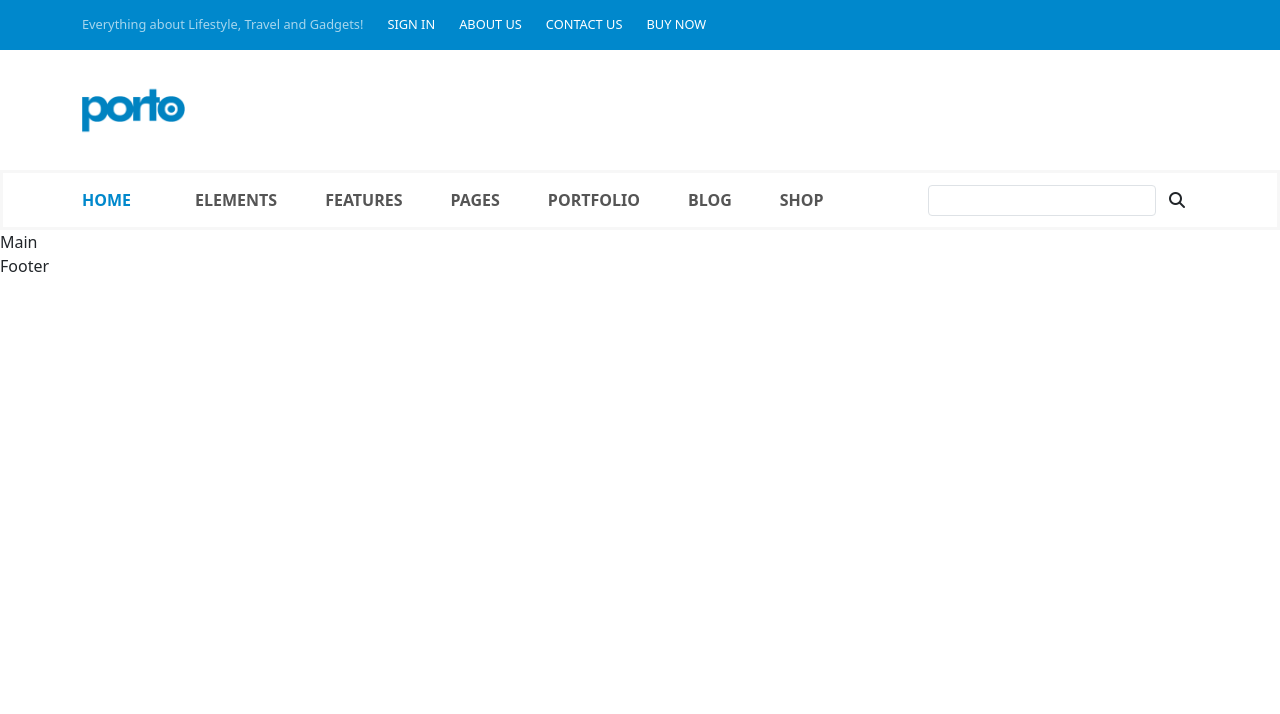
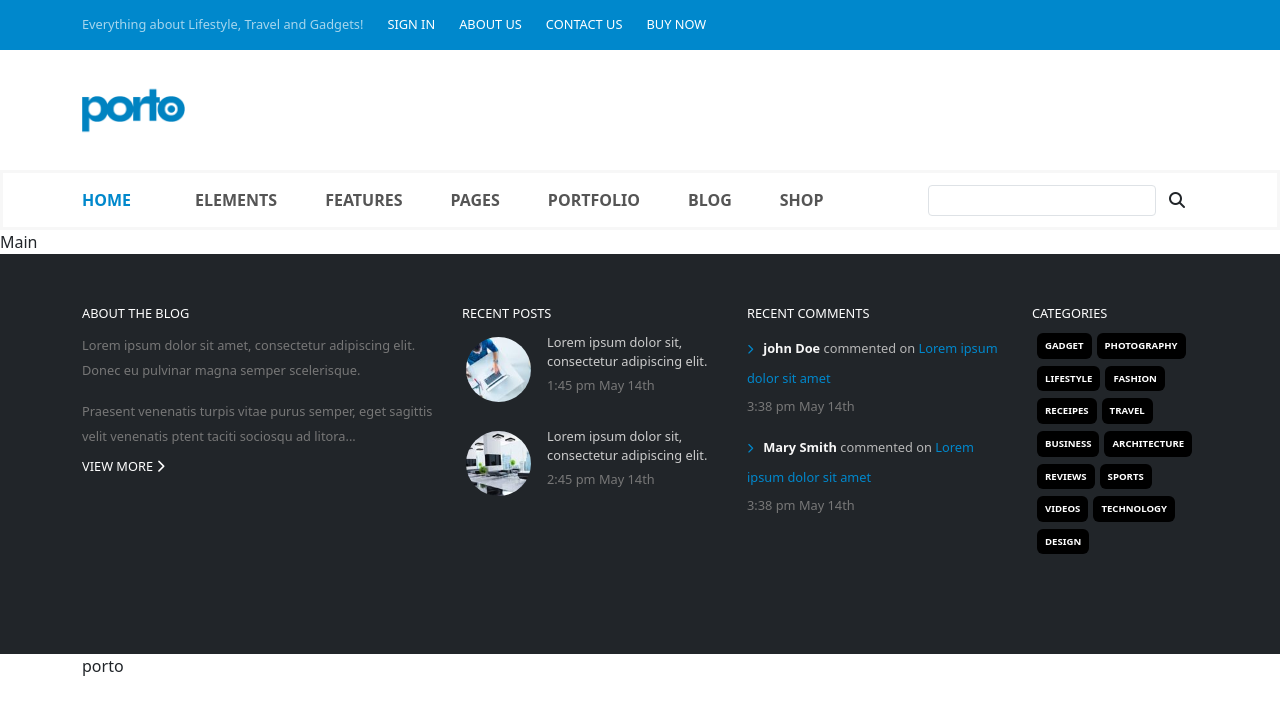
Before and after one commit to giorgia-rondinelli/proj-html-vuejs, a Vue app: page / in a window 1280 px wide. Shown: the top 714 px of the page. Built offline with nearby package versions, Linux system fonts and the light colour scheme.

Commit message:
[add] footer top

```diff
--- a/src/assets/scss/partials/variables.scss
+++ b/src/assets/scss/partials/variables.scss
@@ -5,7 +5,7 @@ $black:#212529;
 
 $bg-lightgrey:#d6d6d6;
 $bg-dark-blue:#0074ad;
-$bg-darkgrey:#404040;
+$bg-dark-grey:#404040;
 
 
 $bg-darktrasparent:#212529cc;
--- a/src/components/Footer.vue
+++ b/src/components/Footer.vue
@@ -3,6 +3,40 @@
 export default {
   data(){
     return{
+      footer:{
+        info1:'Lorem ipsum dolor sit amet, consectetur adipiscing elit. Donec eu pulvinar magna semper scelerisque.',
+        info2:'Praesent venenatis turpis vitae purus semper, eget sagittis velit venenatis ptent taciti sociosqu ad litora...',
+        posts:[
+          {
+            name:'Lorem ipsum dolor sit, consectetur adipiscing elit.',
+            date:'1:45 pm May 14th',
+            img:'/public/img/our-office-4-square.jpg'
+          },
+          {
+            name:'Lorem ipsum dolor sit, consectetur adipiscing elit.',
+            date:'2:45 pm May 14th',
+            img:'/public/img/our-office-5-square.jpg'
+          }
+        ],
+        comments:[
+          {
+            name:'john Doe',
+            postName:'Lorem ipsum dolor sit amet',
+            date:'3:38 pm May 14th'
+
+
+          },
+          {
+            name:'Mary Smith ',
+            postName:'Lorem ipsum dolor sit amet',
+            date:'3:38 pm May 14th'
+
+
+          },
+        ],
+        categories:['gadget','photography','lifestyle','fashion','receipes','travel','business','architecture','reviews','sports','videos','technology','design']
+
+      }
 
     }
   }
@@ -10,11 +44,128 @@ export default {
 </script>
 
 <template>
-  <div>Footer</div>
+  <footer >
+    <div class="footer-top">
+      <div class="container">
+        <div class="row">
+          <div class="col-4">
+            <div class="title   ">ABOUT THE BLOG </div>
+            <div class="info mb-3 ">{{ footer.info1 }}</div>
+            <div class="info mb-2  ">{{ footer.info2 }}</div>
+            <a class="nav-link text-white ">VIEW MORE <i class="fa-solid fa-chevron-right"></i></a>
+          </div>
+
+          <div class="col-3">
+            <div class="title">RECENT POSTS  </div>
+            <div v-for="post in footer.posts" :key="post" class="row mb-3  ">
+              <div class="col  d-flex  ">
+                <div class="img-container m-1 me-3"> <img :src="post.img" alt=""></div>
+                <div>
+                  <div class="text">{{post.name}}</div>
+                  <div class="date mt-1 ">{{ post.date }}</div>
+                </div>
+
+
+              </div>
+
+            </div>
+
+          </div>
+          <div class="col-3">
+            <div class="title">RECENT COMMENTS </div>
+              <div v-for="comment in footer.comments" :key="comment" class="text-white">
+                <div class="comment"><i class="fa-solid fa-chevron-right chev"></i><span class="name">{{ comment.name }}</span> commented on <span class="postname">{{ comment.postName }}</span></div>
+                <div class="date mt-1 mb-3 ">{{comment.date }}</div>
+              </div>
+          </div>
+
+
+
+
+
+          <div class="col">
+            <div class="title">CATEGORIES </div>
+            <div>
+              <span v-for="category in footer.categories" :key="category" class="badge category ">{{ category }}</span>
+            </div>
+
+
+          </div>
+        </div>
+      </div>
+    </div>
+    <div class="container">porto</div>
+
+  </footer>
 
 </template>
 
 <style lang="scss" scoped>
+@use '../assets/scss/partials/variables.scss' as*;
+.footer-top{
+  background-color: $black;
+  height: 400px;
+  font-size:.8rem;
+
+  .title{
+    color: white;
+    margin-top:50px;
+    margin-bottom: 10px;
+  }
+ .info{
+      color:$t-3;
+      line-height: 25px;
+    }
+  .img-container{
+    height: 70px;
+    width: 70px;
+
+    img{
+      object-fit: cover;
+      border-radius:50%;
+      height: 65px;
+      width: 65px;
+    }
 
 
+
+  }
+  .date{
+      color:$t-3;
+
+    }
+  .text{
+    color:$bg-grey;
+
+  }
+  .comment{
+    line-height: 30px;
+    color: $t-1;
+
+
+    .chev{
+      color: $blue;
+      margin-right: 10px;
+      font-size: 10px;
+
+    }
+    .name{
+      font-weight:700 ;
+      color: $white;
+    }
+    .postname{
+      color: $blue;
+    }
+  }
+  .category{
+    text-transform: uppercase;
+    background-color: black;
+    padding: 8px;
+    font-size: 0.6rem;
+    margin-left: 5px;
+    margin-bottom: 7px;
+  }
+
+}
+
 </style>
```
